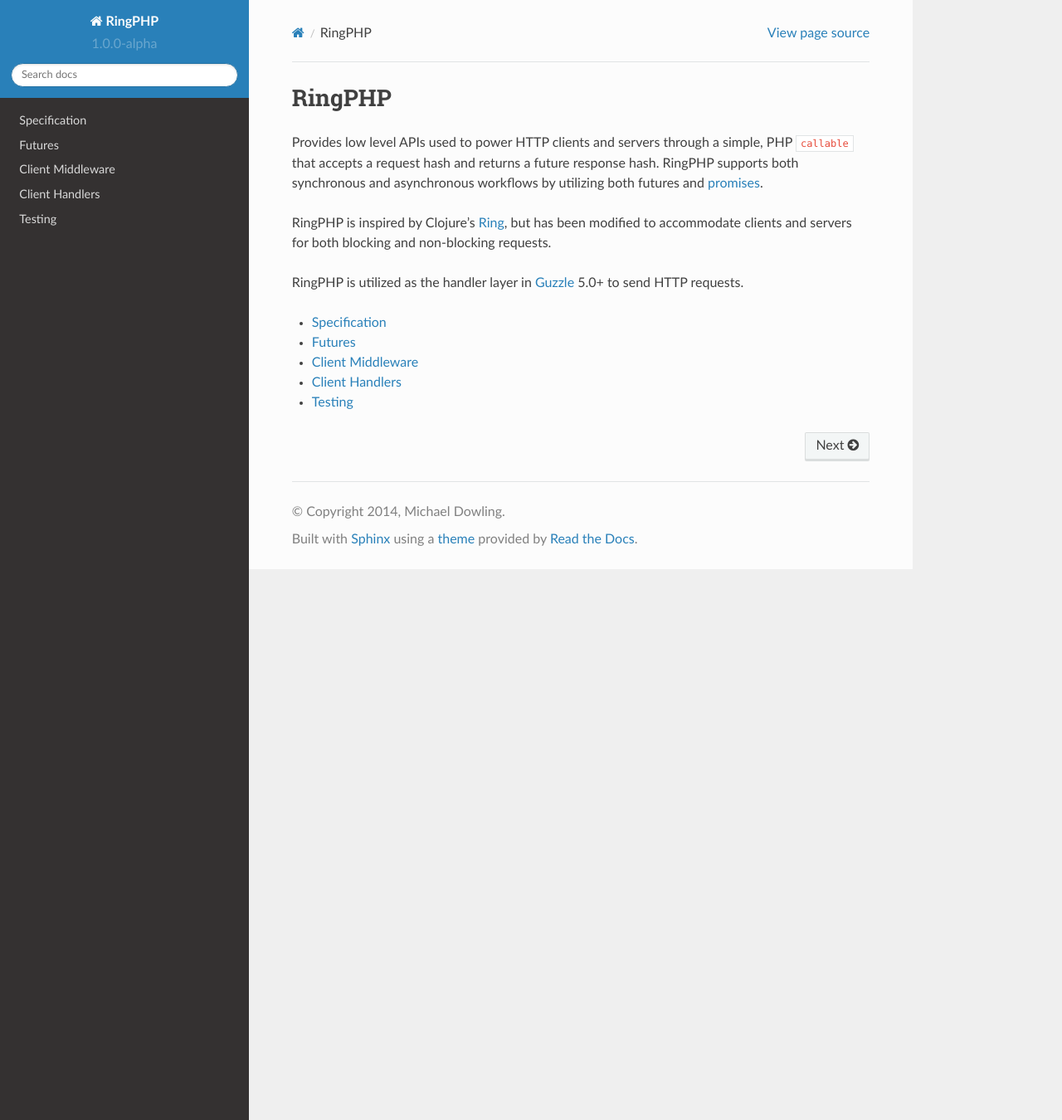
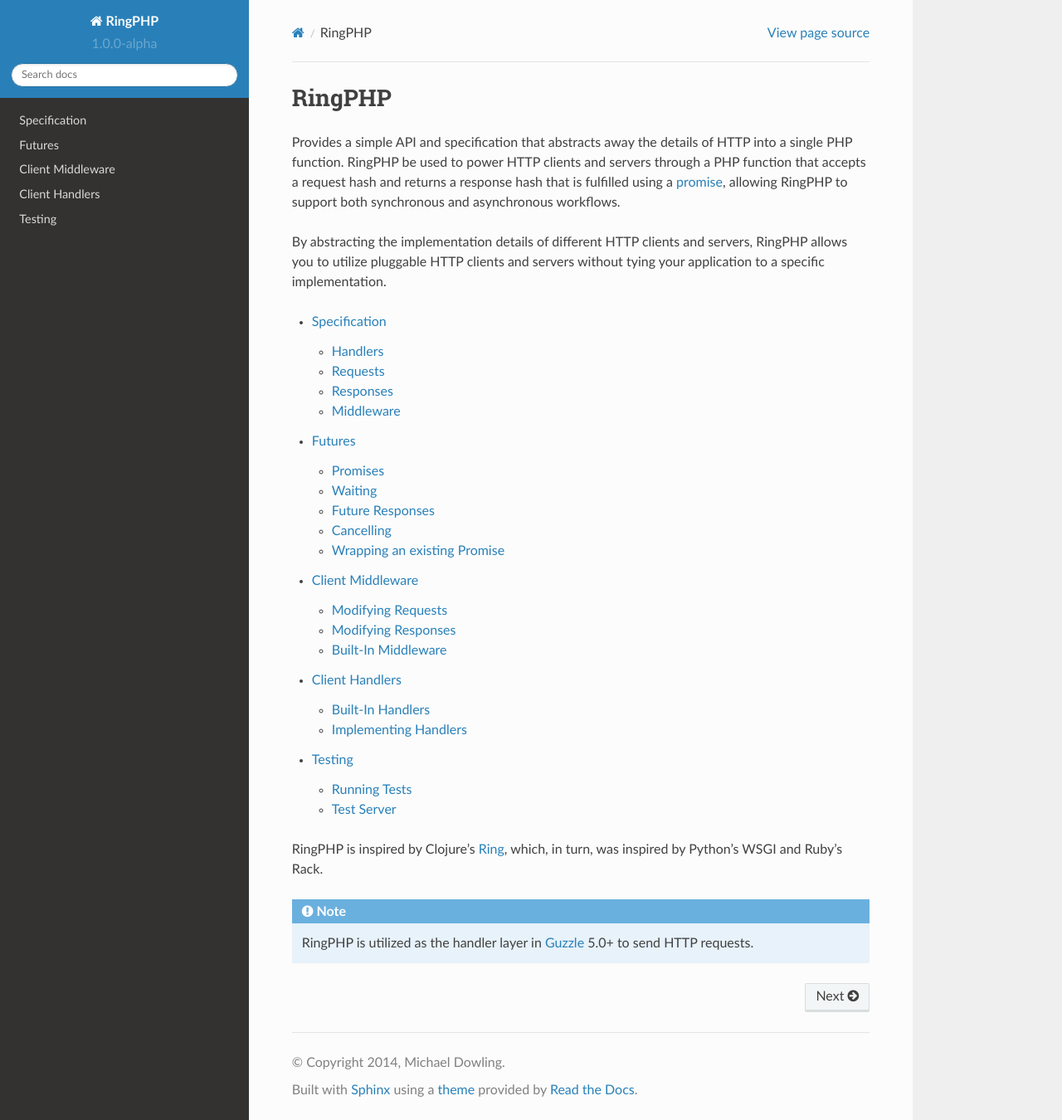
Before and after one commit to guzzle/RingPHP, a Sphinx documentation site: the page built from docs/index.rst, in a window 1280 px wide and 1350 px high. Shown: the whole window at 83% size. Built offline with Sphinx 7.4.7 and the Read the Docs theme 2.0.0, drawn with Linux system fonts in a browser that asks for light colours.

```diff
--- a/docs/index.rst
+++ b/docs/index.rst
@@ -2,23 +2,29 @@
 RingPHP
 =======
 
-Provides low level APIs used to power HTTP clients and servers through a
-simple, PHP ``callable`` that accepts a request hash and returns a future
-response hash. RingPHP supports both synchronous and asynchronous
-workflows by utilizing both futures and `promises <https://github.com/reactphp/promise>`_.
+Provides a simple API and specification that abstracts away the details of HTTP
+into a single PHP function. RingPHP be used to power HTTP clients and servers
+through a PHP function that accepts a request hash and returns a response hash
+that is fulfilled using a `promise <https://github.com/reactphp/promise>`_,
+allowing RingPHP to support both synchronous and asynchronous workflows.
 
-RingPHP is inspired by Clojure's `Ring <https://github.com/ring-clojure/ring>`_,
-but has been modified to accommodate clients and servers for both blocking
-and non-blocking requests.
-
-RingPHP is utilized as the handler layer in
-`Guzzle <http://guzzlephp.org>`_ 5.0+ to send HTTP requests.
+By abstracting the implementation details of different HTTP clients and
+servers, RingPHP allows you to utilize pluggable HTTP clients and servers
+without tying your application to a specific implementation.
 
 .. toctree::
-   :maxdepth: 1
+   :maxdepth: 2
 
    spec
    futures
    client_middleware
    client_handlers
    testing
+
+RingPHP is inspired by Clojure's `Ring <https://github.com/ring-clojure/ring>`_,
+which, in turn, was inspired by Python's WSGI and Ruby's Rack.
+
+..  note::
+
+    RingPHP is utilized as the handler layer in
+    `Guzzle <http://guzzlephp.org>`_ 5.0+ to send HTTP requests.
```
Also changed, not shown: CHANGELOG.md (+7 -2 lines), README.rst (+18 -6 lines).
